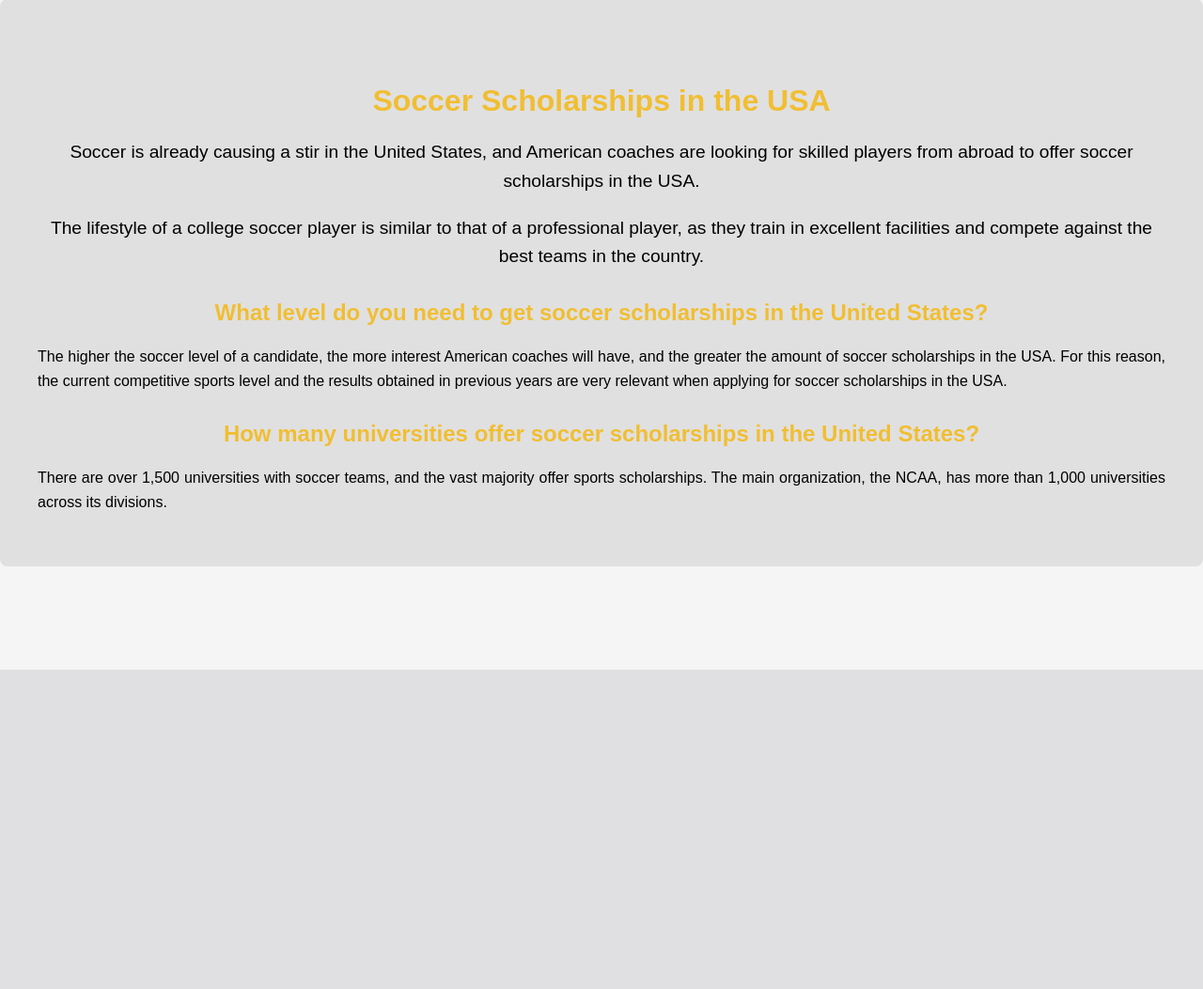
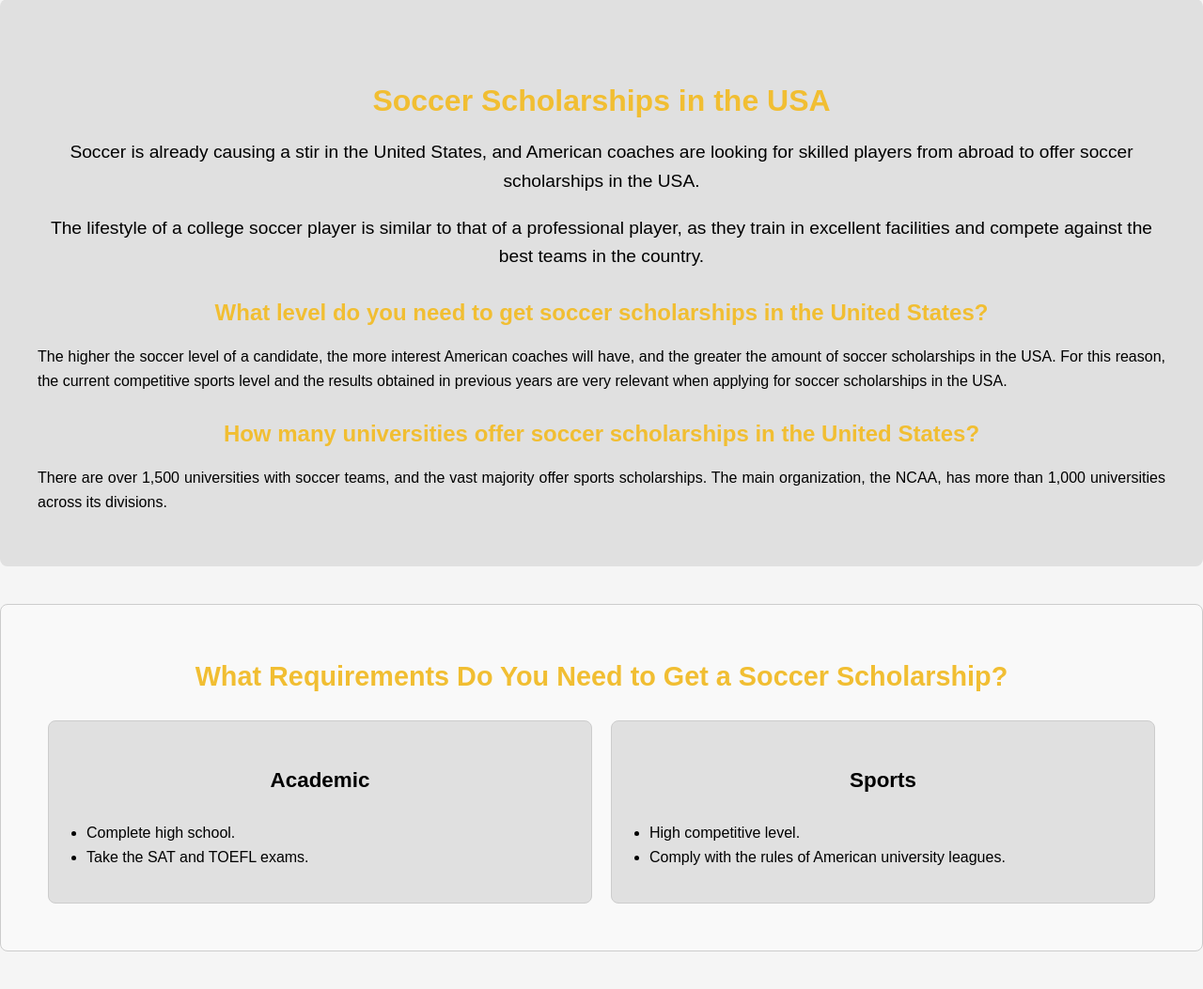
Before and after one commit to marcossgerman10/finalProjectMarcos, a Django app: page /soccer-scholarships in a window 1280 px wide. Shown: the part 87-1140 px from the top of the page at 94% size. Before the commit the page ends 800 px from the top, so only its background shows below. Run offline with Django 5.2, Linux system fonts and the light colour scheme.

Commit message:
update soccer scholarships page

```diff
--- a/soccer_recruitment/players/templates/soccer_scholarships.html
+++ b/soccer_recruitment/players/templates/soccer_scholarships.html
@@ -45,6 +45,29 @@
             There are over 1,500 universities with soccer teams, and the vast majority offer sports scholarships. The main organization, the NCAA, has more than 1,000 universities across its divisions.
         </p>
     </div>
+    <!-- Additional Requirements Section -->
+<div style="background-color: #f9f9f9; padding: 40px; margin: 40px auto; max-width: 1200px; border-radius: 8px; border: 1px solid #ccc;">
+    <h2 style="text-align: center; font-size: 1.8rem; margin-bottom: 20px;">What Requirements Do You Need to Get a Soccer Scholarship?</h2>
 
+    <div style="display: flex; justify-content: space-around; flex-wrap: wrap;">
+        <!-- Academic Requirements -->
+        <div style="flex: 1; margin: 10px; max-width: 45%; background-color: #e0e0e0; border-radius: 8px; padding: 20px; border: 1px solid #ccc;">
+            <h3 style="font-size: 1.4rem; text-align: center; margin-bottom: 10px;">Academic</h3>
+            <ul style="list-style-type: disc; padding-left: 20px; font-size: 1rem; line-height: 1.6;">
+                <li>Complete high school.</li>
+                <li>Take the SAT and TOEFL exams.</li>
+            </ul>
+        </div>
+
+        <!-- Sports Requirements -->
+        <div style="flex: 1; margin: 10px; max-width: 45%; background-color: #e0e0e0; border-radius: 8px; padding: 20px; border: 1px solid #ccc;">
+            <h3 style="font-size: 1.4rem; text-align: center; margin-bottom: 10px;">Sports</h3>
+            <ul style="list-style-type: disc; padding-left: 20px; font-size: 1rem; line-height: 1.6;">
+                <li>High competitive level.</li>
+                <li>Comply with the rules of American university leagues.</li>
+            </ul>
+        </div>
+    </div>
+</div>
 </body>
 </html>
```
